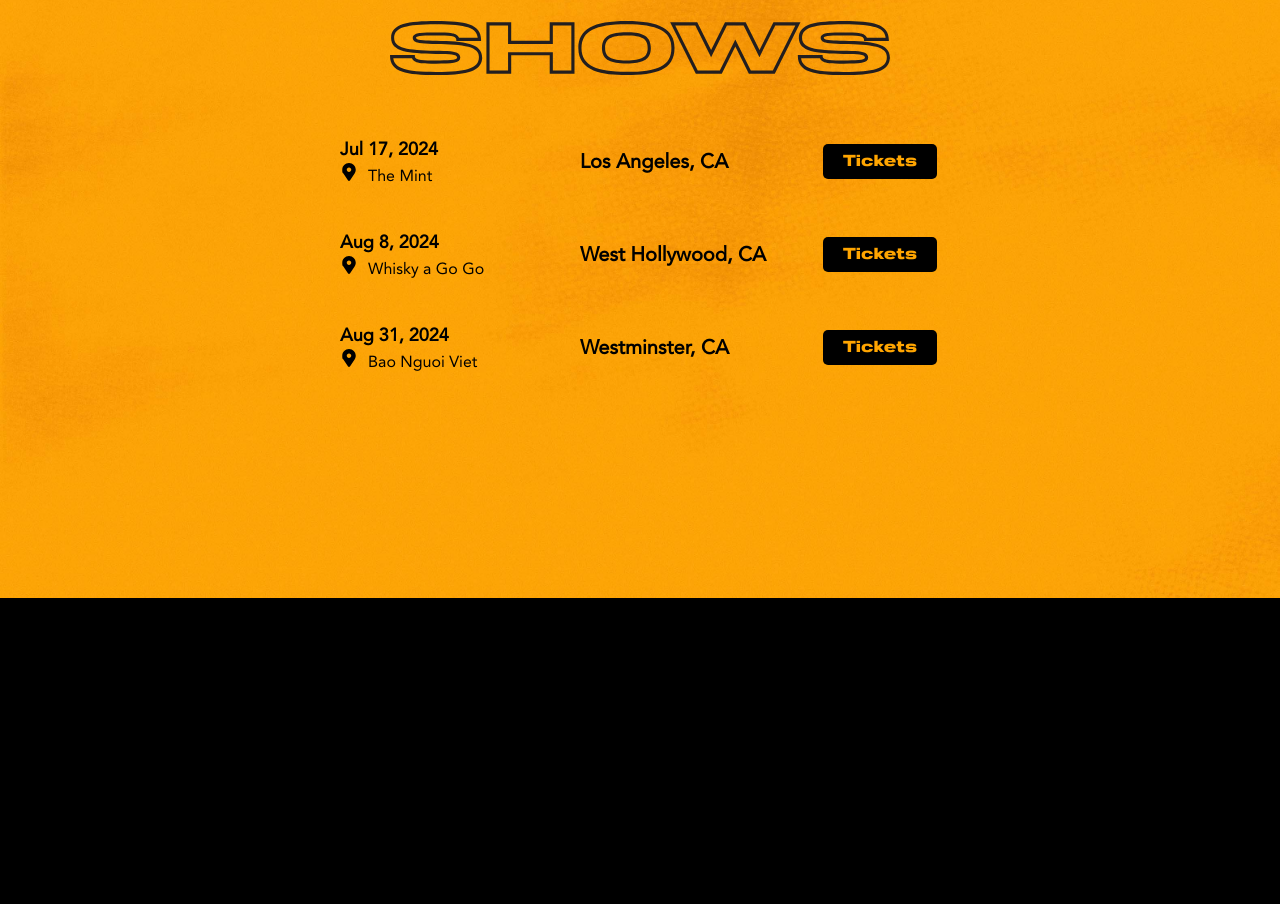
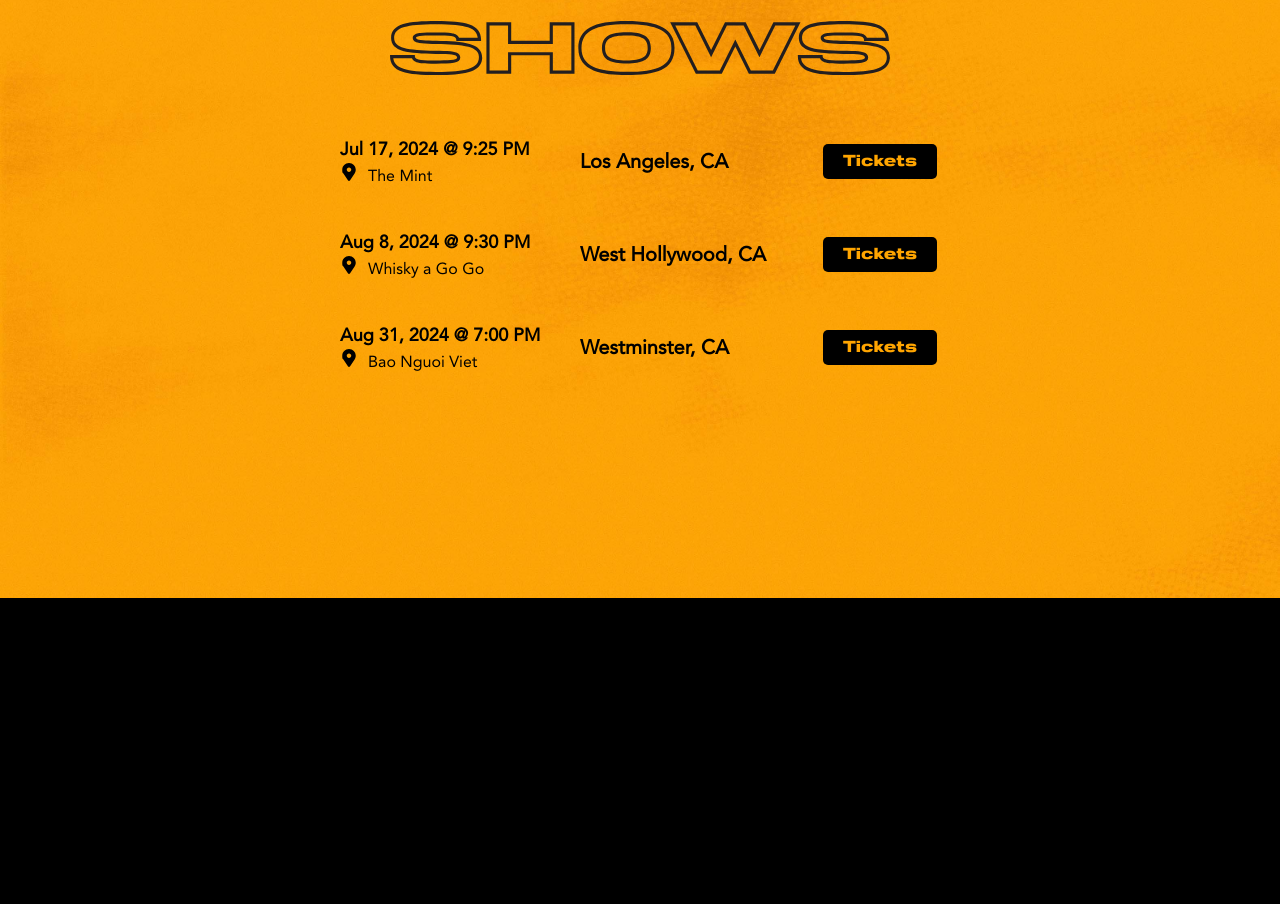
Before and after one commit to Atara-Ara/atara-ara.com-v1, a React (Vite) app in the folder web/: page / in a window 1280 px wide. Shown: the part 1900-2804 px from the top of the page. Built offline with nearby package versions, Linux system fonts and the light colour scheme.

Commit message:
Added time for shows.

```diff
--- a/web/src/pages/Shows/Shows.tsx
+++ b/web/src/pages/Shows/Shows.tsx
@@ -13,6 +13,7 @@ interface Show {
     city: string;
     tickets: string;
     gmaps: string;
+    time: string;
 }
 
 export const Shows = () => {
@@ -31,6 +32,7 @@ export const Shows = () => {
                                     <span className='month'>{format(parseISO(show.date), 'MMM')} </span>
                                     <span>{format(parseISO(show.date), 'd')}, </span>
                                     <span className='year'>{format(parseISO(show.date), 'yyyy')}</span>
+                                    <span className='time'> @ {show.time}</span>
                                 </p>
                                 <div className='venue'>
                                     <a href={show.gmaps} target='_blank' rel='noreferrer'>
--- a/web/src/pages/Shows/data/shows.json
+++ b/web/src/pages/Shows/data/shows.json
@@ -3,6 +3,7 @@
         {
             "id": "1",
             "date": "2024-07-17",
+            "time": "9:25 PM",
             "venue": "The Mint",
             "city": "Los Angeles, CA",
             "gmaps": "https://maps.app.goo.gl/bDnsdLJXBD7wJ8Lt8",
@@ -11,6 +12,7 @@
         {
             "id": "2",
             "date": "2024-08-08",
+            "time": "9:30 PM",
             "venue": "Whisky a Go Go",
             "city": "West Hollywood, CA",
             "gmaps": "https://maps.app.goo.gl/mrr2R8kXVBriizsF8",
@@ -19,6 +21,7 @@
         {
             "id": "3",
             "date": "2024-08-31",
+            "time": "7:00 PM",
             "venue": "Bao Nguoi Viet",
             "city": "Westminster, CA",
             "gmaps": "https://maps.app.goo.gl/nmHHXupYt2Y3EAs28",
```
